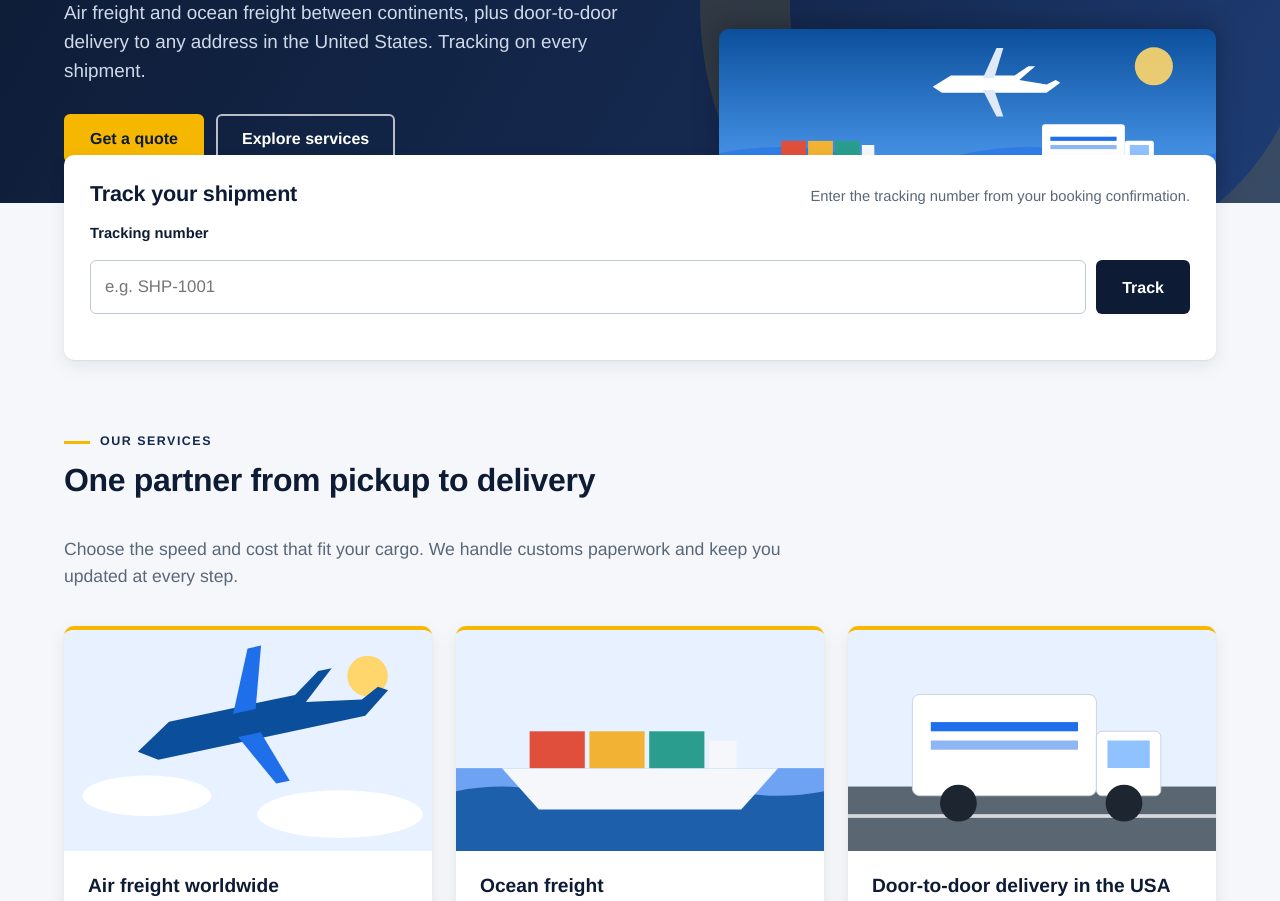
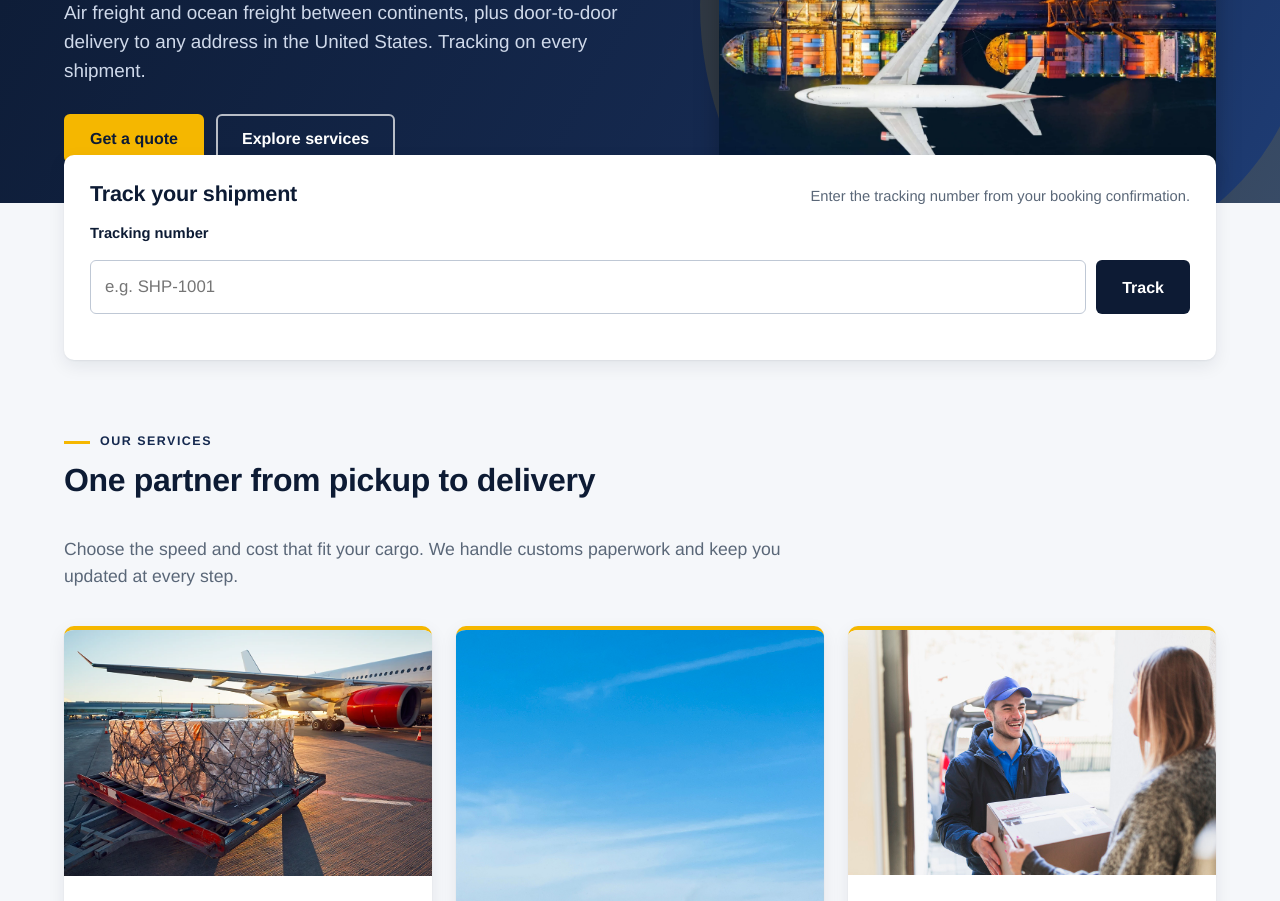
Before and after one commit to Az054054/apexlogistics-site, a plain HTML site: page index.html in a window 1280 px wide. Shown: the part 338-1239 px from the top of the page. Drawn offline with Linux system fonts and the light colour scheme.

Commit message:
Use new photos for hero and services

```diff
--- a/index.html
+++ b/index.html
@@ -247,7 +247,7 @@
           </div>
         </div>
         <div class="hero-art">
-          <img src="images/hero-freight.svg" alt="A plane, a cargo ship and a delivery truck moving freight">
+          <img src="images/hero-freight.webp" alt="A plane, a cargo ship and a delivery truck moving freight">
         </div>
       </div>
     </div>
@@ -278,7 +278,7 @@
         </div>
         <div class="cards">
           <article class="card">
-            <img class="card-img" src="images/service-air.svg" alt="Airplane flying above the clouds">
+            <img class="card-img" src="images/service-air.webp" alt="Airplane flying above the clouds">
             <div class="card-body">
               <h3>Air freight worldwide</h3>
               <p>Fast door-to-airport and airport-to-door service for urgent and high-value cargo.</p>
@@ -291,7 +291,7 @@
             </div>
           </article>
           <article class="card">
-            <img class="card-img" src="images/service-ocean.svg" alt="Container ship on the sea">
+            <img class="card-img" src="images/service-ocean.jpg" alt="Container ship on the sea">
             <div class="card-body">
               <h3>Ocean freight</h3>
               <p>Cost-effective sea transport for full containers and large or heavy shipments.</p>
@@ -304,7 +304,7 @@
             </div>
           </article>
           <article class="card">
-            <img class="card-img" src="images/service-truck.svg" alt="Delivery truck on a road">
+            <img class="card-img" src="images/service-truck.jpg" alt="Delivery truck on a road">
             <div class="card-body">
               <h3>Door-to-door delivery in the USA</h3>
               <p>From our hubs to your customer's or your business's door, anywhere in the United States.</p>
```
Also changed, not shown: images/hero-freight.svg (deleted), images/hero-freight.webp (added), images/service-air.svg (deleted), images/service-air.webp (added), images/service-ocean.jpg (added), images/service-ocean.svg (deleted), images/service-truck.jpg (added), images/service-truck.svg (deleted).
